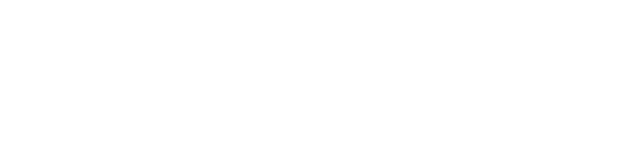
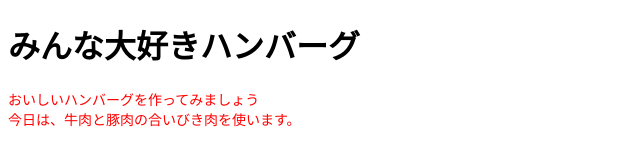
Before and after one commit to KimiyukiYamauchi/web.2021, a plain HTML site: page workbook.jugyo/chap2_l1/index.html in a window 1280 px wide. Shown: the whole page, without its empty margins (0-640 px from the left). Drawn offline with Linux system fonts and the light colour scheme.

Commit message:
8/3作成分

```diff
--- a/workbook.jugyo/chap2_l1/index.html
+++ b/workbook.jugyo/chap2_l1/index.html
@@ -1,7 +1,20 @@
+<!DOCTYPE html>
 <html>
 	<head>
+		<meta charset="utf-8">
 		<title>犬とごはんと私</title>
+		<meta name="description" content="犬と一緒においしいご飯を食べながら生きています">
+		<style>
+			p {
+				color: green;
+				font-size: 14px;
+			}
+		</style>
+		<link rel="stylesheet" href="main.css">
 	</head>
 	<body>
+		<h1>みんな大好きハンバーグ</h1>
+		<p>おいしいハンバーグを作ってみましょう<br>
+		今日は、牛肉と豚肉の合いびき肉を使います。</p>
 	</body>
 </html>
--- /dev/null
+++ b/workbook.jugyo/chap2_l1/main.css
@@ -0,0 +1,5 @@
+@charset "utf-8";
+p {
+	color: red;
+	font-size: 14px;
+}
```
